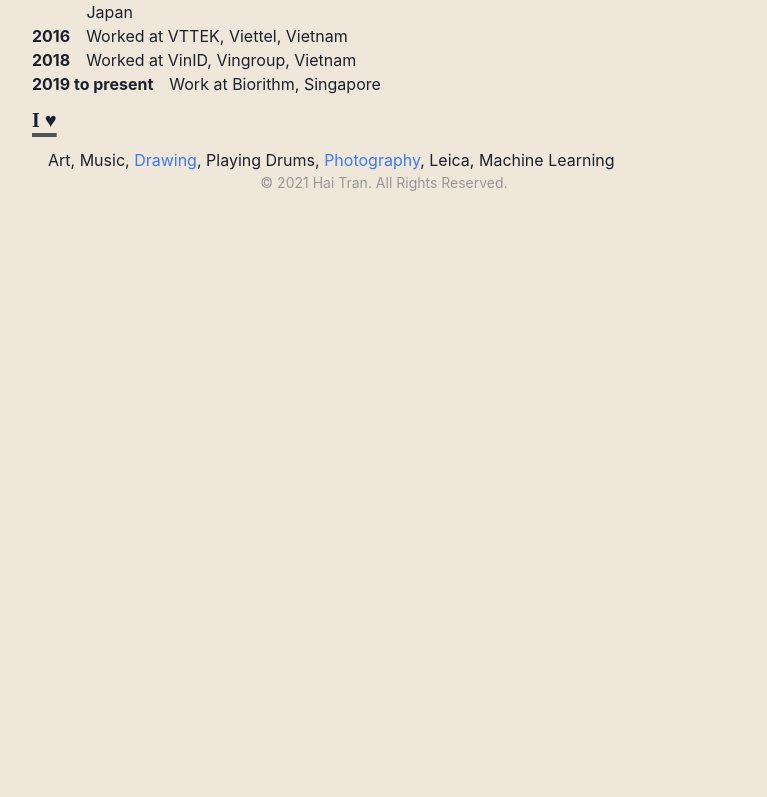
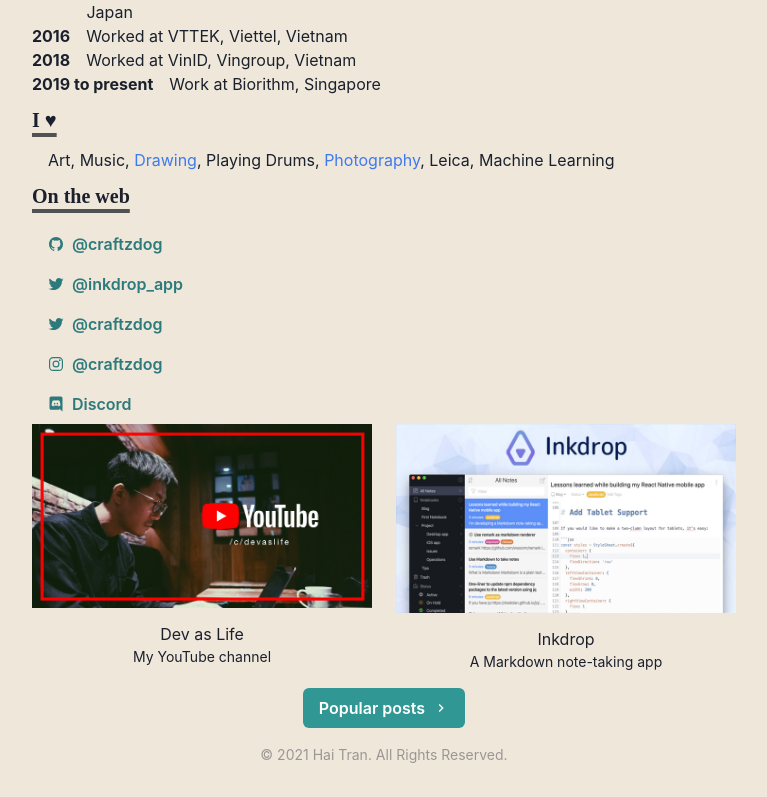
Before and after one commit to entest-hai/haitran-homepage, a Next.js app: page / in a window 1280 px wide. Shown: the part 530-1327 px from the top of the page, without its empty margins (256-1023 px from the left). Before the commit the page ends 800 px from the top, so only its background shows below. Built offline with nearby package versions, Linux system fonts and the light colour scheme.

Commit message:
add web icon

```diff
--- /dev/null
+++ b/components/grid-item.js
@@ -0,0 +1,53 @@
+import NextLink from 'next/link'
+import Image from 'next/image'
+import { Box, Text, LinkBox, LinkOverlay } from '@chakra-ui/react'
+import { Global } from '@emotion/react'
+
+export const GridItem = ({ children, href, title, thumbnail }) => (
+  <Box w="100%" textAlign="center">
+    <LinkBox cursor="pointer">
+      <Image
+        src={thumbnail}
+        alt={title}
+        className="grid-item-thumbnail"
+        placeholder="blur"
+        loading="lazy"
+      />
+      <LinkOverlay href={href} target="_blank">
+        <Text mt={2}>{title}</Text>
+      </LinkOverlay>
+      <Text fontSize={14}>{children}</Text>
+    </LinkBox>
+  </Box>
+)
+
+export const WorkGridItem = ({ children, id, title, thumbnail }) => (
+  <Box w="100%" textAlign="center">
+    <NextLink href={`/works/${id}`}>
+      <LinkBox cursor="pointer">
+        <Image
+          src={thumbnail}
+          alt={title}
+          className="grid-item-thumbnail"
+          placeholder="blur"
+        />
+        <LinkOverlay href={`/works/${id}`}>
+          <Text mt={2} fontSize={20}>
+            {title}
+          </Text>
+        </LinkOverlay>
+        <Text fontSize={14}>{children}</Text>
+      </LinkBox>
+    </NextLink>
+  </Box>
+)
+
+export const GridItemStyle = () => (
+  <Global
+    styles={`
+      .grid-item-thumbnail {
+        border-radius: 12px;
+      }
+    `}
+  />
+)
--- a/components/layouts/main.js
+++ b/components/layouts/main.js
@@ -7,7 +7,19 @@
   return (
     <Box as="main" pb={8}>
       <Head>
-        <meta name="viewport" content="width=device-width, initial-scale=1"></meta>
+      <meta name="viewport" content="width=device-width, initial-scale=1" />
+        <meta name="description" content="Hai's homepage" />
+        <meta name="author" content="Hai Tran" />
+        <meta name="author" content="craftzdog" />
+        <link rel="apple-touch-icon" href="apple-touch-icon.png" />
+        <link rel="shortcut icon" href="/favicon.ico" type="image/x-icon" />
+        <meta name="twitter:card" content="summary_large_image" />
+        <meta name="twitter:site" content="@craftzdog" />
+        <meta name="twitter:creator" content="@craftzdog" />
+        <meta name="twitter:image" content="/card.png" />
+        <meta property="og:site_name" content="Hai Tran's Homepage" />
+        <meta property="og:type" content="website" />
+        <meta property="og:image" content="/card.png" />
         <title>Hai Tran - Homepage</title>
       </Head>
       <Navbar path={router.asPath}></Navbar>
--- a/pages/index.js
+++ b/pages/index.js
@@ -1,9 +1,15 @@
+// 24 NOV 2021 TRAN MINH HAI test reproduce navbar
+// Link target="_blank" means open in a new tab
 import NextLink from 'next/link'
-import { Container, Box, Heading, Image, Link, useColorModeValue } from "@chakra-ui/react"
+import { Container, Box, Heading, Image, Link, useColorModeValue, List, ListItem, Icon, SimpleGrid, Button } from "@chakra-ui/react"
 import Paragraph from "../components/paragraph"
 import Section from "../components/section"
 import { BioSection, BioYear } from '../components/bio'
-
+import { GridItem } from '../components/grid-item'
+import { IoLogoInstagram, IoLogoTwitter, IoLogoGithub, IoLogoDiscord } from 'react-icons/io5'
+import { ChevronRightIcon } from '@chakra-ui/icons'
+import thumbYouTube from './../public/images/links/youtube.png'
+import thumbInkdrop from './../public/images/works/inkdrop_eyecatch.png'
 
 const Page = () => {
   return (
@@ -107,6 +113,91 @@
           , Leica, Machine Learning
         </Paragraph>
       </Section>
+      <Section delay={0.3}>
+        <Heading as={"h3"} variant={"section-title"}>
+          On the web
+        </Heading>
+        <List>
+          <ListItem>
+            <Link href="https://github.com/craftzdog" target="_blank">
+              <Button
+                variant="ghost"
+                colorScheme="teal"
+                leftIcon={<Icon as={IoLogoGithub} />}
+              >
+                @craftzdog
+              </Button>
+            </Link>
+          </ListItem>
+          <ListItem>
+            <Link href="https://twitter.com/inkdrop_app" target="_blank">
+              <Button
+                variant="ghost"
+                colorScheme="teal"
+                leftIcon={<Icon as={IoLogoTwitter} />}
+              >
+                @inkdrop_app
+              </Button>
+            </Link>
+          </ListItem>
+          <ListItem>
+            <Link href="https://twitter.com/craftzdog" target="_blank">
+              <Button
+                variant="ghost"
+                colorScheme="teal"
+                leftIcon={<Icon as={IoLogoTwitter} />}
+              >
+                @craftzdog
+              </Button>
+            </Link>
+          </ListItem>
+          <ListItem>
+            <Link href="https://instagram.com/craftzdog" target="_blank">
+              <Button
+                variant="ghost"
+                colorScheme="teal"
+                leftIcon={<Icon as={IoLogoInstagram} />}
+              >
+                @craftzdog
+              </Button>
+            </Link>
+          </ListItem>
+          <ListItem>
+            <Link href="https://discord.gg/QfsG5Kj" target="_blank">
+              <Button
+                variant="ghost"
+                colorScheme="teal"
+                leftIcon={<Icon as={IoLogoDiscord} />}
+              >
+                Discord
+              </Button>
+            </Link>
+          </ListItem>
+        </List>
+        <SimpleGrid columns={[1, 2, 2]} gap={6}>
+          <GridItem
+            href="https://www.youtube.com/devaslife"
+            title="Dev as Life"
+            thumbnail={thumbYouTube}
+          >
+            My YouTube channel
+          </GridItem>
+          <GridItem
+            href="https://www.inkdrop.app/"
+            title="Inkdrop"
+            thumbnail={thumbInkdrop}
+          >
+            A Markdown note-taking app
+          </GridItem>
+        </SimpleGrid>
+        <Box align="center" my={4}>
+          <NextLink href="/posts">
+            <Button rightIcon={<ChevronRightIcon />} colorScheme="teal">
+              Popular posts
+            </Button>
+          </NextLink>
+        </Box>
+      </Section>
     </Container>
   )
 }
```
